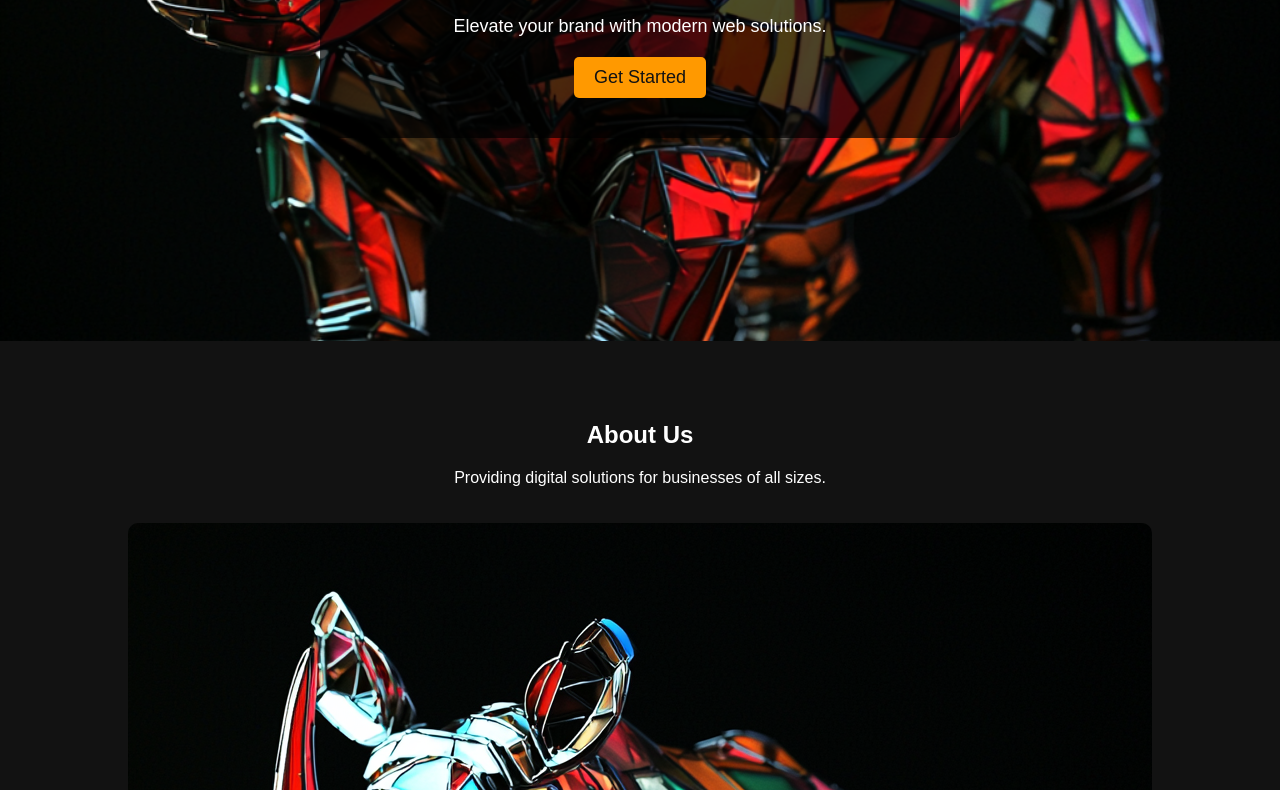
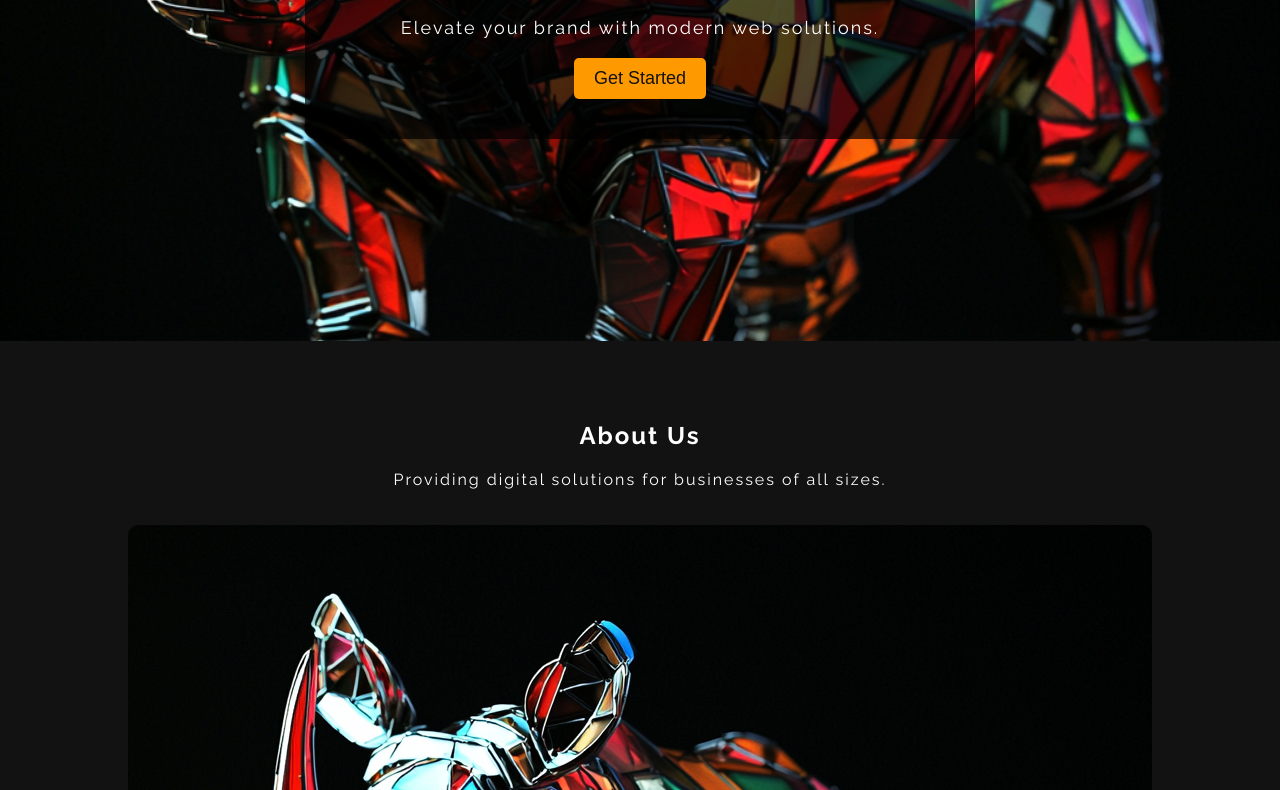
Before and after one commit to jessicacousins/sample_business_website, a plain HTML site: page index.html in a window 1280 px wide. Shown: the part 339-1129 px from the top of the page. Drawn offline with Linux system fonts and the light colour scheme.

Commit message:
font updated

```diff
--- a/styles.css
+++ b/styles.css
@@ -1,9 +1,13 @@
+@import url("https://fonts.googleapis.com/css2?family=Raleway:ital,wght@0,100..900;1,100..900&display=swap");
+
 body {
   font-family: Arial, sans-serif;
   background-color: #121212;
   color: #ffffff;
   margin: 0;
   padding: 0;
+  font-family: "Raleway", serif;
+  letter-spacing: 2px;
 }
 
 header {
```
